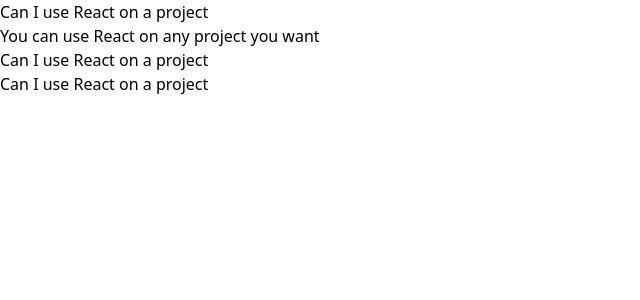
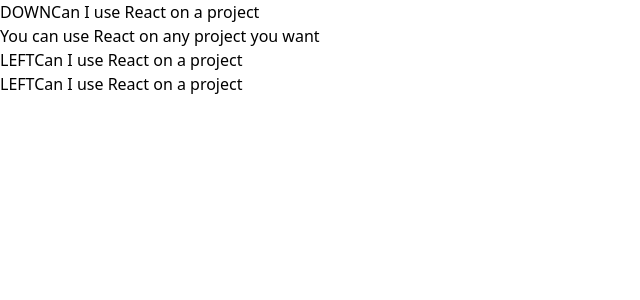
Before and after one commit to Pawelv9/comps, a React (Create React App) app: page / in a window 1280 px wide. Shown: the top 300 px of the page, without its empty margins (0-640 px from the left). Built offline with nearby package versions, Linux system fonts and the light colour scheme; the HTML template or start-up script is replaced by a standard one.

Commit message:
added conditional icon rendering

```diff
--- a/src/components/Accordion.js
+++ b/src/components/Accordion.js
@@ -3,13 +3,23 @@
 function Accordion({ items }) {
   const [expandedIndex, setExpandedIndex] = useState(0)
 
+  const handleClick = (nextIndex) => {
+    setExpandedIndex(nextIndex)
+}
+
   const renderedItems = items.map((item, index) => {
     const isExpanded = index === expandedIndex;
 
+    const icon = <span>
+      {isExpanded ? 'DOWN' : 'LEFT'}
+    </span>
 
     return (
       <div key={item.id}>
-        <div>{item.label}</div>
+        <div onClick={() => handleClick(index)}>
+        {icon}
+        {item.label}
+        </div>
         <div>{isExpanded && <div>{item.content}</div>}</div>
       </div>
     )
```
